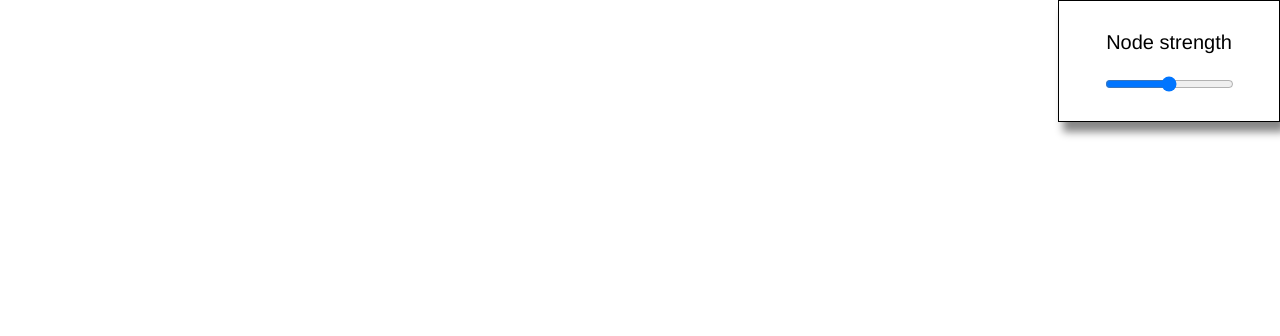
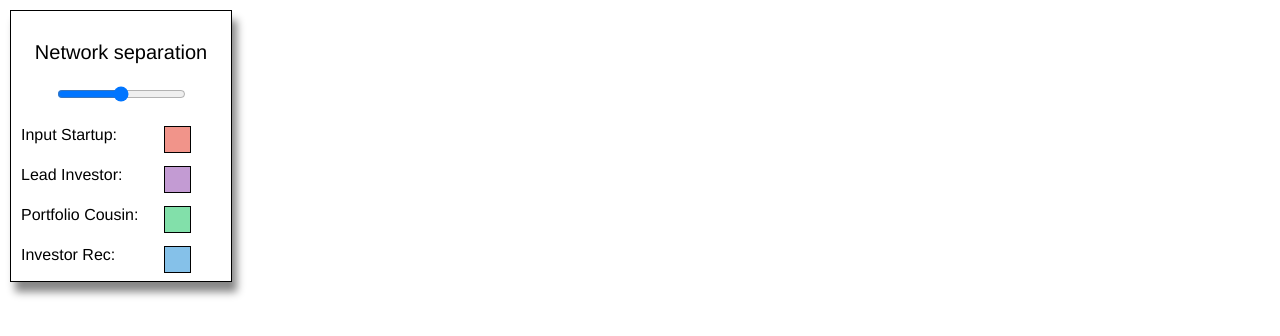
Before and after one commit to brianrt/graph_viz, a website with bundled scripts: page graph_viz.html in a window 1280 px wide. Shown: the top 336 px of the page. Built offline with nearby package versions, Linux system fonts and the light colour scheme; no server answers.

Commit message:
Color code based on startup / investor type

```diff
--- a/graph_viz.html
+++ b/graph_viz.html
@@ -3,8 +3,24 @@
     <body>
         <div id="content">
             <div id="control">
-                <p class="label">Node strength</p>
+                <p class="label">Network separation</p>
                 <input type="range" min="0" max="250" value="125" class="slider" id="node_strength">
+                <div class="legend_row">
+                    <p class="legend_text">Input Startup: </p>
+                    <div class="legend_box" id="box_startup"></div>
+                </div>
+                <div class="legend_row">
+                    <p class="legend_text">Lead Investor: </p>
+                    <div class="legend_box" id="box_lead"></div>
+                </div>
+                <div class="legend_row">
+                    <p class="legend_text">Portfolio Cousin: </p>
+                    <div class="legend_box" id="box_cousin"></div>
+                </div>
+                <div class="legend_row">
+                    <p class="legend_text">Investor Rec: </p>
+                    <div class="legend_box" id="box_rec"></div>
+                </div>
             </div>
             <svg width="2000" height="2000">
                 <g class="links"></g>
--- a/graph_viz.js
+++ b/graph_viz.js
@@ -102,8 +102,20 @@ function runSimulation() {
         .attr("cy", function (d) {
             return d.y;
         })
-        .attr("rx", 100)
-        .attr("ry", 80);
+        .attr("rx", 80)
+        .attr("ry", 50)
+        .attr("fill", function (d) {
+            const first_letter = d.name.substring(0, 1);
+            console.log(first_letter);
+            if (first_letter == "S")
+                return "#F1948A"
+            else if (first_letter == "L")
+                return "#C39BD3"
+            else if (first_letter == "C")
+                return "#82E0AA"
+            else
+                return "#85C1E9"
+        });
 
     // Drag / Zoom handler
     let zoom = d3.zoom().on("zoom", handleZoom);
@@ -149,7 +161,7 @@ function runSimulation() {
             })
             .attr("cy", function (d) {
                 return d.y;
-            });
+            })
     }
 
     function updateText() {
@@ -164,7 +176,7 @@ function runSimulation() {
                 return d.y;
             })
             .text(function (d) {
-                return d.name;
+                return d.name.substring(3);
             });
     }
 
--- a/style.css
+++ b/style.css
@@ -1,6 +1,5 @@
 ellipse {
-    fill: white;
-    stroke-width: 2;
+    stroke-width: 1;
     stroke: black;
     cursor: pointer;
 }
@@ -16,9 +15,9 @@ text {
 #control {
     position: fixed;
     width: 200px;
-    height: 100px;
-    top: 0px;
-    right: 0px;
+    height: 250px;
+    top: 10px;
+    left: 10px;
     background-color: white;
     border: 1px solid;
     padding: 10px;
@@ -27,6 +26,37 @@ text {
     font-family: "Helvetica Neue";
     font-weight: light;
 }
+
+/* Legend */
+.legend_row {
+    text-align: left;
+    display: flex;
+    height: 20px;
+    margin-top: 20px;
+}
+.legend_text {
+    margin: 0px;
+}
+.legend_box {
+    width: 25px;
+    height: 25px;
+    vertical-align: bottom;
+    position: absolute;
+    right: 40px;
+    border: 1px solid;
+}
 .label {
     font-size: 20px;
 }
+#box_startup {
+    background-color: #F1948A;
+}
+#box_lead {
+    background-color: #C39BD3;
+}
+#box_cousin {
+    background-color: #82E0AA;
+}
+#box_rec {
+    background-color: #85C1E9;
+}
```
